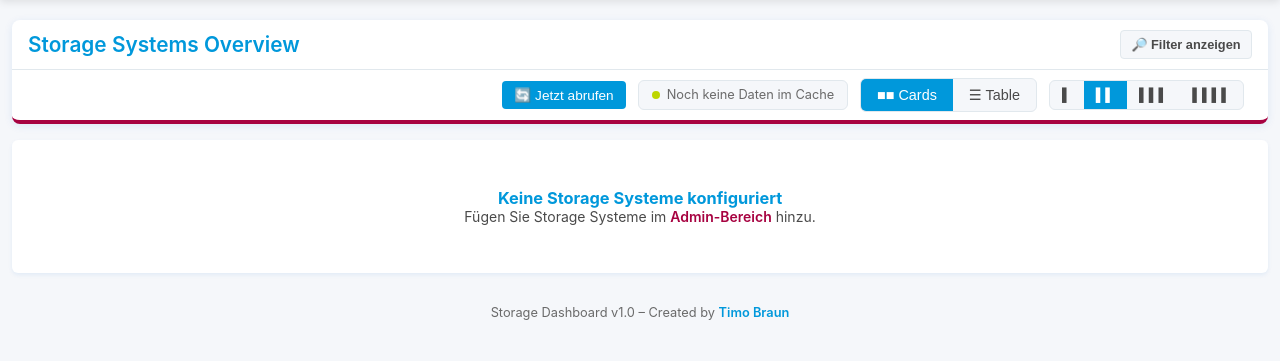
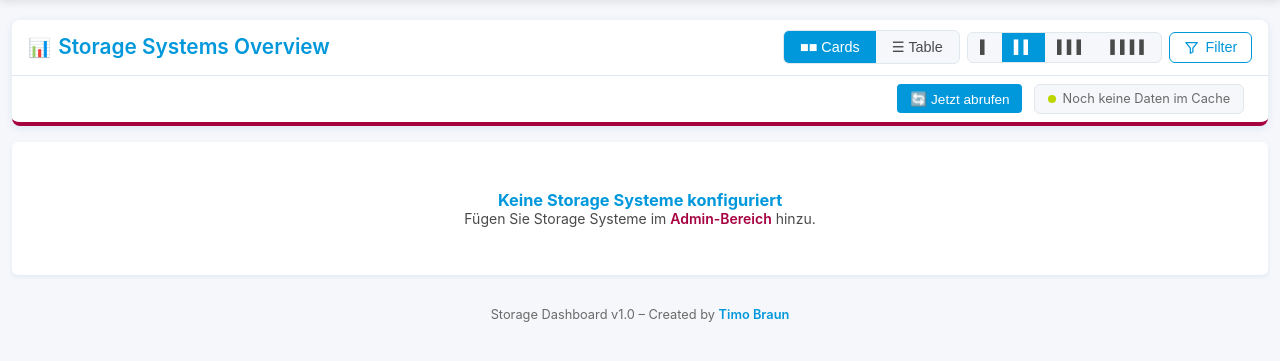
Before and after one commit to TimUx/storage-dashboard, a Flask app: page /dashboard in a window 1280 px wide. Shown: the part 102-463 px from the top of the page. Run offline with Flask 3, Linux system fonts and the light colour scheme; data comes from the database, SQL or seed files in the repository; data that the repository does not hold is empty.

Commit message:
fix: align dashboard header controls with snapshots UI
Match the dashboard header controls to the snapshots toolbar style, move view/column formatting controls next to the filter toggle, and add the dashboard icon beside the title while keeping filters in the second row.

Made-with: Cursor

```diff
--- a/app/templates/dashboard.html
+++ b/app/templates/dashboard.html
@@ -67,27 +67,54 @@ body {
     color: var(--brand-blue);
     margin: 0;
     font-weight: 600;
+    display: inline-flex;
+    align-items: center;
+    gap: 0.45rem;
+    line-height: 1.2;
 }
 
 .overview-content {
     padding: 0.75rem 1rem;
 }
 
-.btn-filter-toggle {
-    border: 1px solid var(--border-light);
-    background: var(--bg-light);
-    color: var(--text-medium);
-    border-radius: 4px;
-    padding: 0.35rem 0.65rem;
-    font-size: 0.8rem;
-    font-weight: 600;
+.overview-title-icon {
+    font-size: 1.15rem;
+    line-height: 1;
+}
+
+.overview-header-actions {
+    display: inline-flex;
+    align-items: center;
+    gap: 0.45rem;
+    margin-left: auto;
+    flex-wrap: wrap;
+}
+
+.btn-tool {
+    display: inline-flex;
+    align-items: center;
+    gap: 0.4rem;
+    background: transparent;
+    color: var(--brand-blue);
+    border: 1.5px solid var(--brand-blue);
+    border-radius: 6px;
+    padding: 0.42rem 0.85rem;
+    font-size: 0.9rem;
+    font-weight: 500;
     cursor: pointer;
+    line-height: 1;
+    transition: background 0.15s, color 0.15s;
     white-space: nowrap;
 }
 
-.btn-filter-toggle:hover {
-    border-color: var(--brand-blue);
-    color: var(--brand-blue);
+.btn-tool:hover {
+    background: var(--brand-blue);
+    color: #fff;
+}
+
+.btn-tool[aria-pressed="true"] {
+    background: var(--brand-blue);
+    color: #fff;
 }
 
 .dashboard-header {
@@ -872,7 +899,8 @@ body.table-view .systems-table {
         justify-content: flex-start;
     }
 
-    .header-actions {
+    .header-actions,
+    .overview-header-actions {
         flex-wrap: wrap;
         gap: 0.5rem;
     }
@@ -895,8 +923,8 @@ body.table-view .systems-table {
         padding: 0.55rem 0.75rem;
     }
 
-    .btn-filter-toggle {
-        padding: 0.25rem 0.5rem;
+    .btn-tool {
+        padding: 0.3rem 0.55rem;
         font-size: 0.75rem;
     }
 
@@ -941,6 +969,10 @@ body.table-view .systems-table {
     }
 
     .column-selector {
+        display: none;
+    }
+
+    .btn-tool .btn-label {
         display: none;
     }
 }
@@ -1086,16 +1118,43 @@ body.table-view .systems-table {
 <!-- Combined Overview Card with Filters and Actions -->
 <div class="overview-card" id="overview-card">
     <div class="overview-header">
-        <h2>Storage Systems Overview</h2>
-        <button type="button" id="filter-toggle-btn" class="btn-filter-toggle" onclick="toggleFilters()" aria-expanded="true">
-            🔎 Filter ausblenden
-        </button>
+        <h2><span class="overview-title-icon" aria-hidden="true">📊</span> Storage Systems Overview</h2>
+        <div class="overview-header-actions">
+            <div class="view-toggle">
+                <button id="card-view-btn" class="active" onclick="switchView('card')">
+                    <span>&#x25A0;&#x25A0;</span> <span class="btn-label">Cards</span>
+                </button>
+                <button id="table-view-btn" onclick="switchView('table')">
+                    <span>☰</span> <span class="btn-label">Table</span>
+                </button>
+            </div>
+            <div class="column-selector" title="Anzahl Spalten">
+                <button id="col-1-btn" onclick="setColumnCount(1)" title="1 Spalte">▌</button>
+                <button id="col-2-btn" onclick="setColumnCount(2)" title="2 Spalten">▌▌</button>
+                <button id="col-3-btn" onclick="setColumnCount(3)" title="3 Spalten">▌▌▌</button>
+                <button id="col-4-btn" onclick="setColumnCount(4)" title="4 Spalten">▌▌▌▌</button>
+            </div>
+            <button type="button"
+                    id="filter-toggle-btn"
+                    class="btn-tool"
+                    onclick="toggleFilters()"
+                    aria-controls="dashboard-filters"
+                    aria-expanded="false"
+                    aria-pressed="false"
+                    title="Filter ein-/ausblenden">
+                <svg class="icon-svg" viewBox="0 0 24 24" aria-hidden="true"
+                     style="width:.95rem;height:.95rem;fill:none;stroke:currentColor;stroke-width:2;stroke-linecap:round;stroke-linejoin:round">
+                    <polygon points="3 4 21 4 14 13 14 19 10 21 10 13 3 4"></polygon>
+                </svg>
+                <span class="btn-label">Filter</span>
+            </button>
+        </div>
     </div>
 
     <div class="overview-content">
         <div class="controls-wrapper">
             <!-- Filter Section -->
-            <div class="filter-section">
+            <div class="filter-section" id="dashboard-filters">
                 <h3>🔍 Filter</h3>
                 <div class="filter-controls">
                     <div class="filter-group">
@@ -1171,20 +1230,6 @@ body.table-view .systems-table {
                     <div class="refresh-indicator" id="refresh-indicator" title="Dashboard aktualisiert sich automatisch">
                         <span class="refresh-dot" id="refresh-dot"></span>
                         <span id="last-updated-label"></span>
-                    </div>
-                    <div class="view-toggle">
-                        <button id="card-view-btn" class="active" onclick="switchView('card')">
-                            <span>&#x25A0;&#x25A0;</span> <span class="btn-label">Cards</span>
-                        </button>
-                        <button id="table-view-btn" onclick="switchView('table')">
-                            <span>☰</span> <span class="btn-label">Table</span>
-                        </button>
-                    </div>
-                    <div class="column-selector" title="Anzahl Spalten">
-                        <button id="col-1-btn" onclick="setColumnCount(1)" title="1 Spalte">▌</button>
-                        <button id="col-2-btn" onclick="setColumnCount(2)" title="2 Spalten">▌▌</button>
-                        <button id="col-3-btn" onclick="setColumnCount(3)" title="3 Spalten">▌▌▌</button>
-                        <button id="col-4-btn" onclick="setColumnCount(4)" title="4 Spalten">▌▌▌▌</button>
                     </div>
                 </div>
             </div>
@@ -1956,8 +2001,8 @@ function setFiltersCollapsed(collapsed) {
     if (!overviewCard || !toggleBtn) return;
 
     overviewCard.classList.toggle('filters-collapsed', collapsed);
-    toggleBtn.textContent = collapsed ? '🔎 Filter anzeigen' : '🔎 Filter ausblenden';
     toggleBtn.setAttribute('aria-expanded', String(!collapsed));
+    toggleBtn.setAttribute('aria-pressed', String(!collapsed));
     localStorage.setItem('dashboard-filters-collapsed', String(collapsed));
 }
 
```
